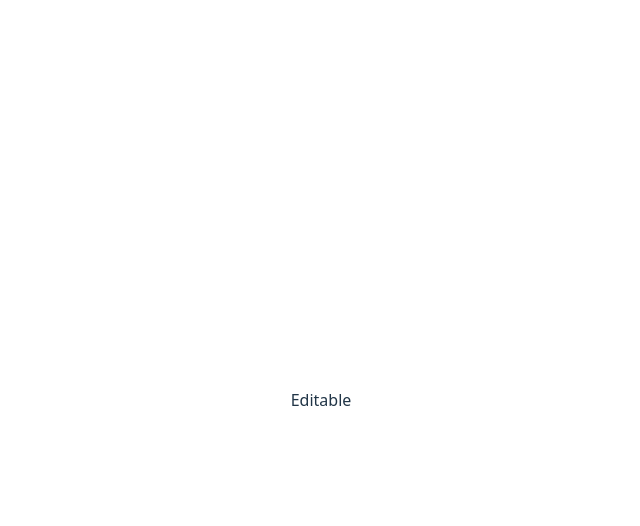
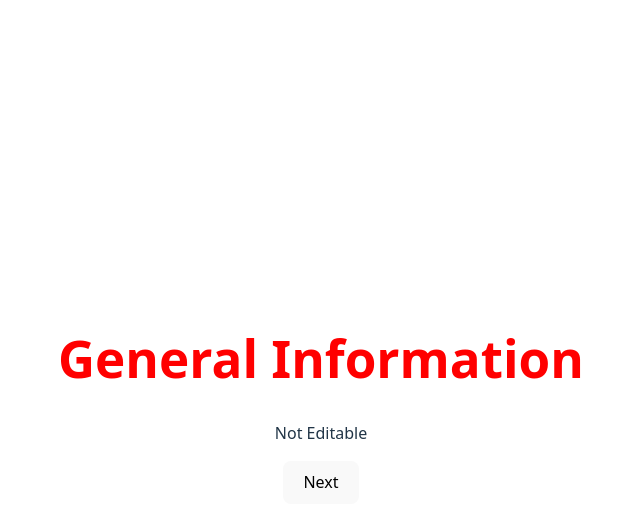
Before and after one commit to JosefPCT/cv-application, a React (Vite) app: page / in a window 1280 px wide. Both pictures are taken after a click on the button "Next". Shown: the top 526 px of the page, without its empty margins (319-959 px from the left). Built offline with nearby package versions, Linux system fonts and the light colour scheme.

Commit message:
feat: update conditional logic on what to return

```diff
--- a/src/App.jsx
+++ b/src/App.jsx
@@ -10,7 +10,7 @@ function App() {
   const [count, setCount] = useState(0)
   const [pageIndex, setPageIndex] = useState(0);
 
-  const pages = [<Home onSubmit={nextHandler} />, <GeneralInformation onSubmit={nextHandler} isEditable={true}/>]
+  const pages = [<Home onSubmit={nextHandler} />, <GeneralInformation onSubmit={nextHandler} isEditable={false}/>]
 
   function nextHandler(){
     pageIndex !== pages.length - 1 ? setPageIndex(pageIndex + 1) : setPageIndex(0);
--- a/src/components/GeneralInformation.jsx
+++ b/src/components/GeneralInformation.jsx
@@ -1,19 +1,32 @@
 export function GeneralInformation( { onSubmit, isEditable }){
 
-  if(isEditable){
-   return(
-    <p>Editable</p>
-   );
-  } else {
+//   if(isEditable){
+//    return(
+//     <p>Editable</p>
+//    );
+//   } else {
+//     return(
+//       <p>Not editable</p>
+//     );
+//   }
+
+ function editable(){
     return(
-      <p>Not editable</p>
+        <p>Editable</p>
     );
-  }
+ }
 
-//   return (
-//     <div>
-//         <h1>General Information</h1>
-//         <button onClick={onSubmit}>Next</button>
-//     </div>
-//   );
+ function notEditable(){
+    return(
+        <p>Not Editable</p>
+    )
+ }
+
+  return (
+    <div>
+        <h1>General Information</h1>
+        {isEditable ? editable() : notEditable()}
+        <button onClick={onSubmit}>Next</button>
+    </div>
+  );
 }
```
